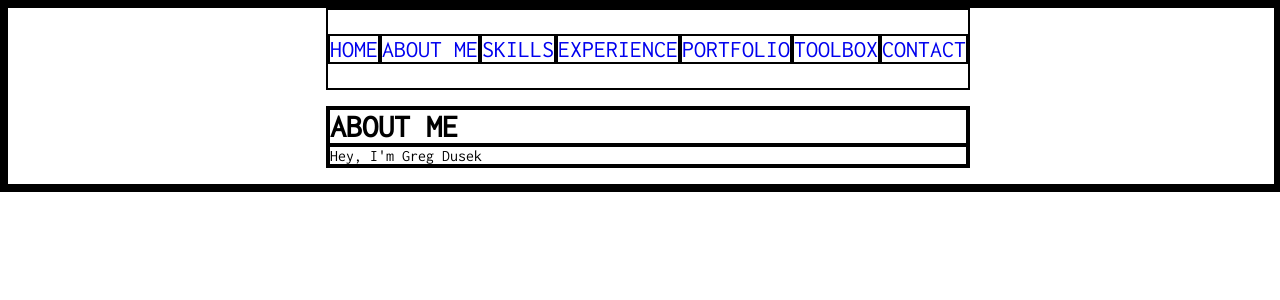
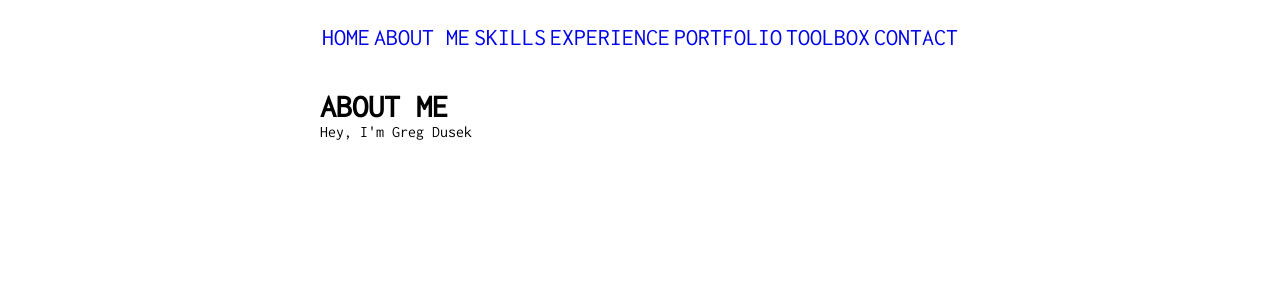
Before and after one commit to gregdusek/my-portfolio, a React (Create React App) app: page / in a window 1280 px wide. Shown: the top 300 px of the page. Built offline with nearby package versions, Linux system fonts and the light colour scheme.

Commit message:
Moved global border to App.js file

```diff
--- a/src/index.css
+++ b/src/index.css
@@ -1,13 +1,3 @@
-* {
-  border: 2px solid black;
-}
-
 body {
-  margin: 0 auto;
-  padding: 0 auto;
-}
-
-code {
-  font-family: source-code-pro, Menlo, Monaco, Consolas, 'Courier New',
-    monospace;
-}
+    margin: 0;
+  }
```
